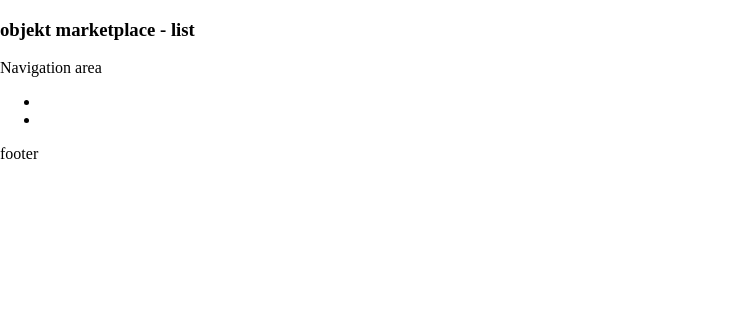
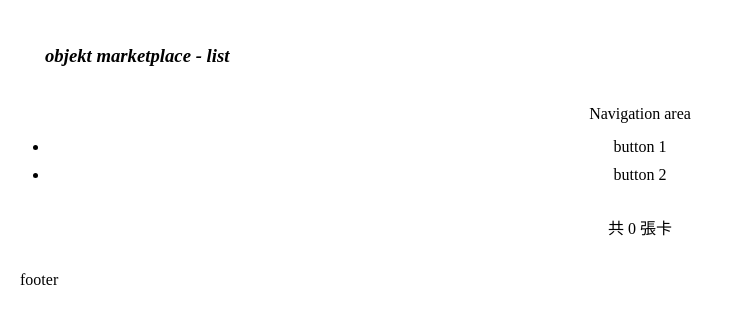
Before and after one commit to aomou/objekt-marketplace, a Django app: page /objekt/card/ in a window 1280 px wide. Shown: the top 324 px of the page, without its empty margins (0-753 px from the left). Run offline with Django 5.2, Linux system fonts and the light colour scheme; data that the repository does not hold is empty.

Commit message:
Fix css & template

```diff
--- a/apps/objekt/models.py
+++ b/apps/objekt/models.py
@@ -106,4 +106,4 @@ class ObjektCard(models.Model):
     updated_at  = models.DateTimeField(auto_now=True)
 
     def __str__(self):
-        return f"{self.objekt_type} {self.token_id} "
+        return f"{self.objekt_type} #{self.token_id} "
--- a/static/base.css
+++ b/static/base.css
@@ -9,7 +9,38 @@ html {
 
 body {
     margin: 0;   /* rm browser default border */
-    padding: 0;
+    padding: 16px 20px;
 }
 
 /* header */
+
+header {
+    padding: 10px 10px;
+}
+
+header h3 {
+  padding-left: 15px;
+  font-style: italic;
+  color: black;
+  transition: color 0.4s, text-shadow 0.2s;
+  transition-timing-function: ease;
+}
+
+header h3:hover {
+  color: white;
+  text-shadow: 1px 1px 2px black, 0 0 25px #047, 0 0 5px #049;
+}
+
+/* nav */
+.nav-grid * {
+    margin: 0;
+    padding: 5px 5px;
+}
+
+
+/* div */
+div {
+  width: 97%;
+  margin: auto;
+  text-align: center;
+}
--- /dev/null
+++ b/static/list.css
@@ -0,0 +1,24 @@
+.display-all-objekt {
+    display: grid;
+    grid-template-columns: repeat(3, minmax(220px, 1fr));
+    gap: 1rem;
+
+    justify-content: center;  /* 讓整個 grid 置中 */
+    justify-items: center;    /* 讓每格內的項目置中 */
+}
+
+/* Each card inside the grid */
+.display-all-objekt > * {
+    display: flex;
+    flex-direction: column;  /* stack image then text */
+    align-items: center;      /* center content horizontally */
+    text-align: center;       /* center text within the card */
+}
+
+/* Make images block-level and add spacing below */
+.display-all-objekt img {
+    display: block;
+    max-width: 100%;
+    height: auto;
+    margin-bottom: 0.5rem;
+}
--- a/templates/base.html
+++ b/templates/base.html
@@ -11,8 +11,10 @@
         <title> {% block title %} {% endblock %} </title>
 
         <link rel="icon" href="{% static 'favicon.ico' %}" type="image/x-icon">
+        <link rel="stylesheet" href="https://fonts.googleapis.com/css?family=Noto+Sans" >
         <link rel="stylesheet" href="{% static 'base.css' %}">
-        <link rel="stylesheet" href="https://fonts.googleapis.com/css?family=Noto+Sans" />
+        <!-- 放子分頁的 css -->
+        {% block extra_css %} {% endblock %}
     </head>
 
     <body>
@@ -27,8 +29,8 @@
             <nav>
                 <p> Navigation area </p>
                 <ul>
-                    <li></li>
-                    <li></li>
+                    <li> button 1</li>
+                    <li> button 2 </li>
                 </ul>
             </nav>
          </div>
--- a/templates/objekt/list.html
+++ b/templates/objekt/list.html
@@ -1,7 +1,14 @@
 {% extends "base.html" %}
+{% load static %}
 
 {% block title %}
     All Objekt list
+{% endblock %}
+
+<!-- 放子分頁的 css -->
+{% block extra_css %}
+    {{ block.super }}  <!-- 繼承母版的 css 但不要覆蓋 -->
+    <link rel="stylesheet" href="{% static 'list.css' %}">
 {% endblock %}
 
 {% block header %}
@@ -10,16 +17,17 @@
 
 
 {% block content %}
+    <div>
+        <p>共 {{ cards | length }} 張卡</p>
+    </div>
     <div class="display-all-objekt">
-        <ul>
-            {% for c in cards %}
-                <li>
-                    {{ c }}
-                    {% if c.image_url %}
-                        <br><img src="{{ c.image_url }}" alt="" style="max-height:120px">
-                    {% endif %}
-                </li>
-            {% endfor %}
-        </ul>
+        {% for c in cards %}
+            <div>
+                {% if c.objekt_type.image_uri %}
+                    <img src="{{ c.objekt_type.image_uri }}" alt="{{ c.objekt_type }}" style="max-height:120px">
+                {% endif %}
+                <p> {{ c }} </p>
+            </div>
+        {% endfor %}
     </div>
 {% endblock %}
```
